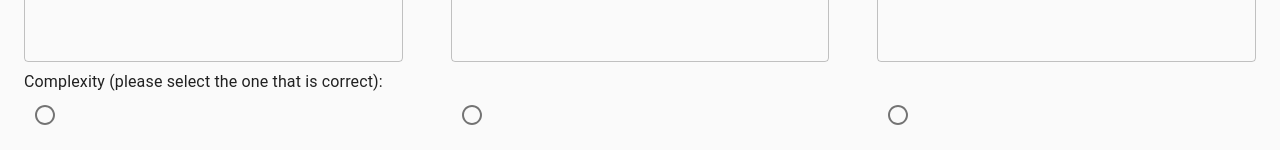
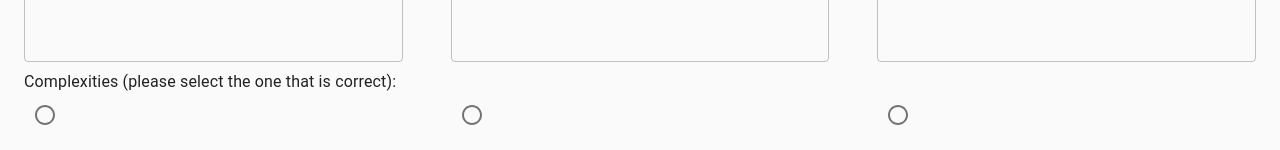
Before and after one commit to CodeletApp/codelet-site, a React (Create React App) app: page /submit-question in a window 1280 px wide. Shown: the part 1158-1308 px from the top of the page. Built offline with nearby package versions, Linux system fonts and the light colour scheme; a web font is replaced by a local one.

Commit message:
Added radio buttons for selecting the correct complexity (COMPLEXITIES NEED REVISION)

```diff
--- a/src/components/SubmitQuestion.js
+++ b/src/components/SubmitQuestion.js
@@ -280,7 +280,7 @@ export const SubmitQuestion = () => {
           rules={{ required: true }}
         />
         <Typography>
-          Complexity (please select the one that is correct):
+          Complexities (please select the one that is correct):
         </Typography>
         <Controller
           name="complexitySolutionIndex"
```
